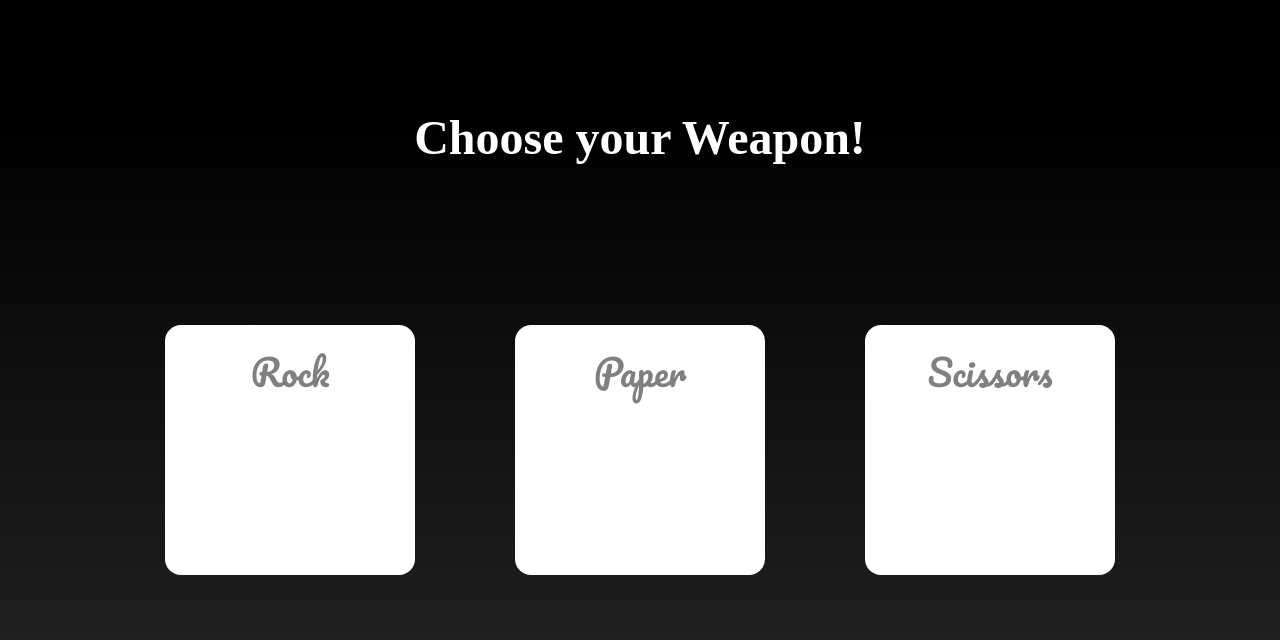
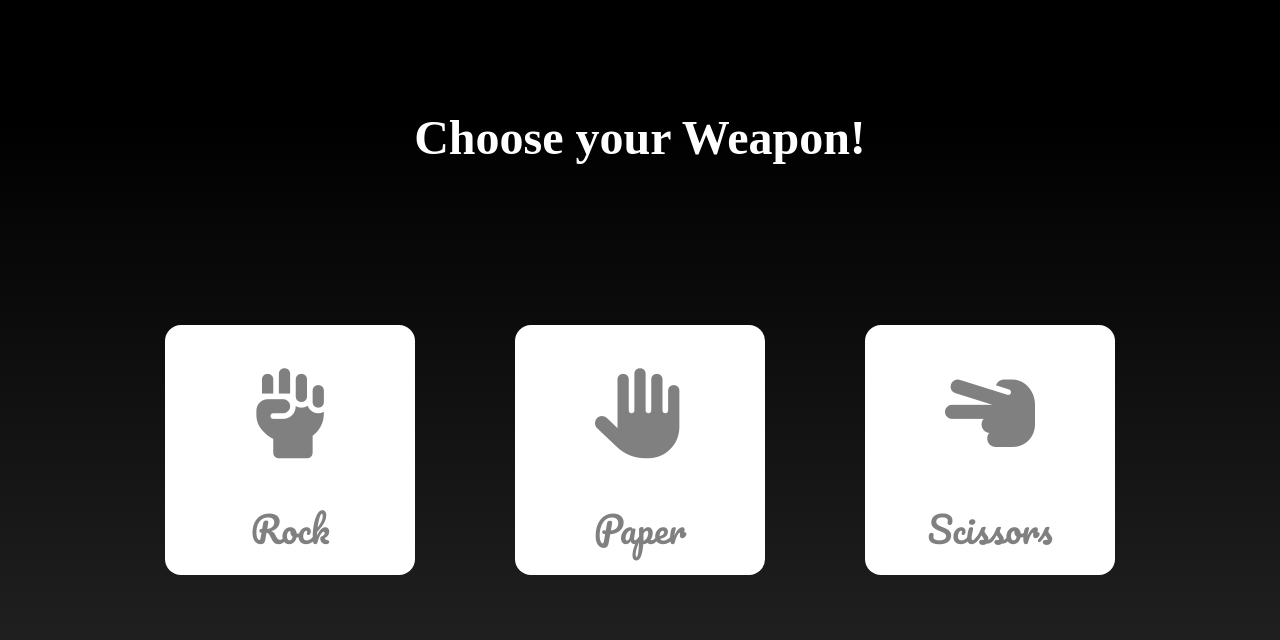
Before and after one commit to Krispie7/rock-paper-scissors, a plain HTML site: page index.html in a window 1280 px wide. Drawn offline with Linux system fonts and the light colour scheme.

Commit message:
added icons

```diff
--- a/index.html
+++ b/index.html
@@ -9,14 +9,26 @@
     <link rel="stylesheet" href="styles.css">
     <link rel="preconnect" href="https://fonts.googleapis.com">
     <link rel="preconnect" href="https://fonts.gstatic.com" crossorigin>
-    <link href="https://fonts.googleapis.com/css2?family=Pacifico&display=swap" rel="stylesheet">
+    <link href="https://fonts.googleapis.com/css2?family=Pacifico&display=swap" rel="stylesheet"><link rel="stylesheet" href="https://cdnjs.cloudflare.com/ajax/libs/font-awesome/6.4.0/css/all.min.css" integrity="sha512-iecdLmaskl7CVkqkXNQ/ZH/XLlvWZOJyj7Yy7tcenmpD1ypASozpmT/E0iPtmFIB46ZmdtAc9eNBvH0H/ZpiBw==" crossorigin="anonymous" referrerpolicy="no-referrer" />
 </head>
 <body>
     <h1>Choose your Weapon!</h1>
     <div id="container">
-        <div class="choiceContainer" id="rock">Rock</div>
-        <div class="choiceContainer" id="paper">Paper</div>
-        <div class="choiceContainer" id="scissors">Scissors</div>
+        <div class="choiceContainer" id="rock">
+            Rock
+            <br>
+            <i class="fa-sharp fa-solid fa-hand-fist icon"></i>
+        </div>
+        <div class="choiceContainer" id="paper">
+            Paper
+            <br>
+            <i class="fa-sharp fa-solid fa-hand icon"></i>
+        </div>
+        <div class="choiceContainer" id="scissors">
+            Scissors
+            <br>
+            <i class="fa-sharp fa-solid fa-hand-scissors icon"></i>
+        </div>
     </div>
 </body>
 </html>
--- a/styles.css
+++ b/styles.css
@@ -23,6 +23,7 @@ h1{
     justify-content: center;
 }
 .choiceContainer{
+    position:relative;
     display:flex;
     background-color: white;
     width: 250px;
@@ -36,8 +37,17 @@ h1{
     padding: 15px 30px;
     font-family: Pacifico;
     transition:all 350ms ease;
+    align-items: flex-end;
 }
 
 .choiceContainer:hover{
     transform: translateY(-5%);
 }
+
+.icon{
+    position:absolute;
+    top:50%;
+    left:50%;
+    transform:translate(-50%, -150%) scale(2.5)
+
+}
```
